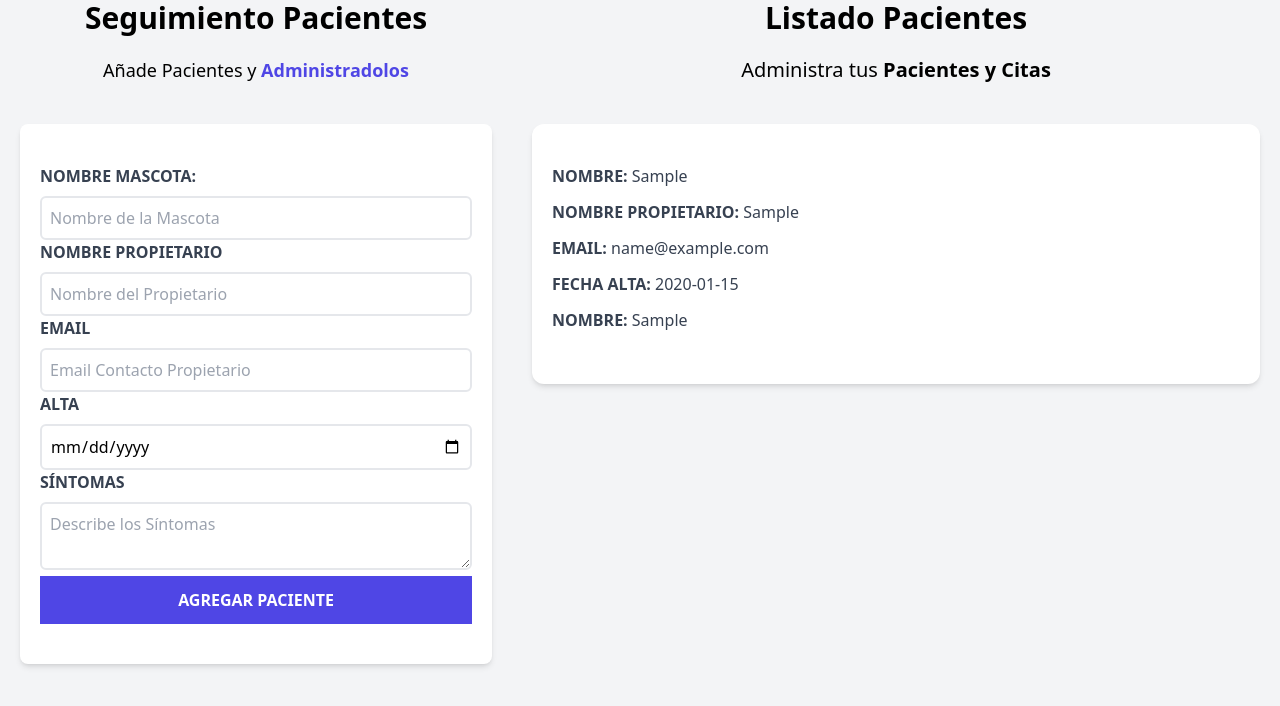
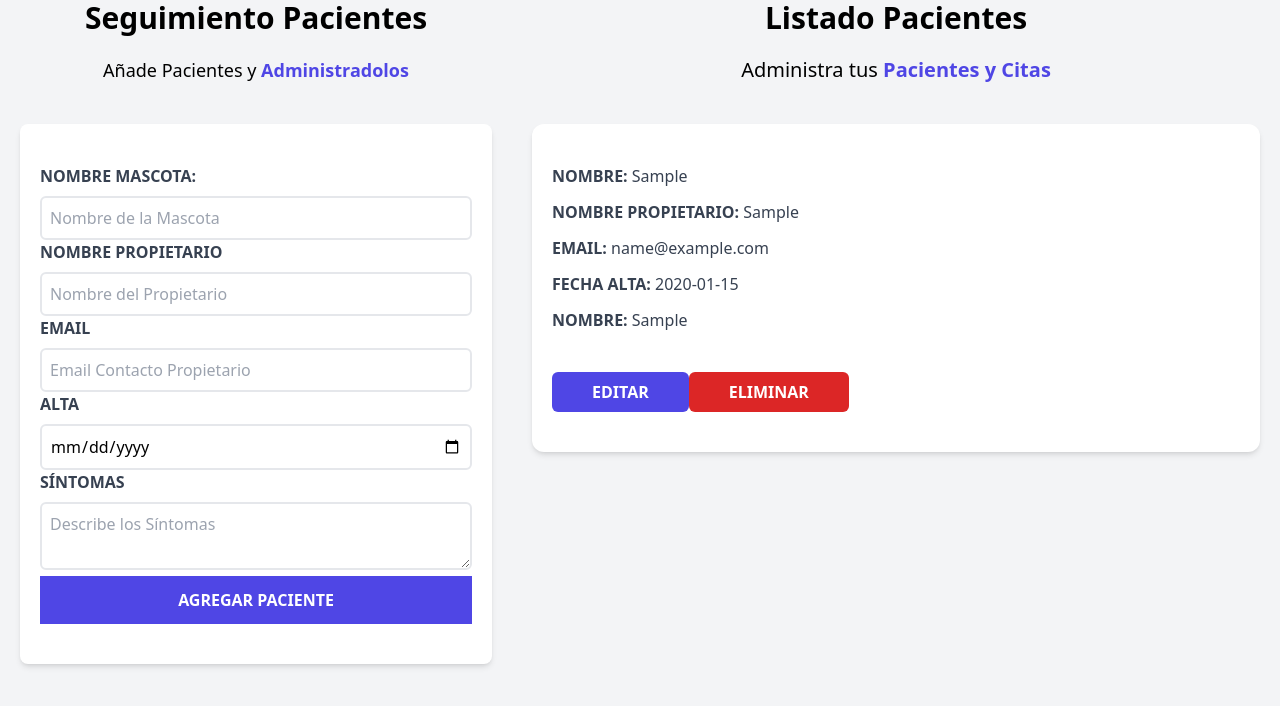
Before and after one commit to anngelicafernanda/citas-react, a React (Vite) app: page / in a window 1280 px wide. Both pictures are taken after typing "Sample", "Sample", "name@example.com", "2020-01-15", "Sample" into the empty fields and a click on the input "Agregar Paciente". Shown: the part 224-930 px from the top of the page. Built offline with nearby package versions, Linux system fonts and the light colour scheme.

Commit message:
Editar paciente

```diff
--- a/src/App.jsx
+++ b/src/App.jsx
@@ -5,6 +5,8 @@ import { useState } from "react"
 
 function App() {
 const [pacientes, setPacientes] = useState([]);
+const [paciente, setPaciente] = useState({});
+
   return (
     <div className="container mx-auto mt-20">
       <Header />
@@ -12,8 +14,16 @@ const [pacientes, setPacientes] = useState([]);
       <Formulario
         pacientes = {pacientes}
         setPacientes={setPacientes}
+        paciente={paciente}
+        setPaciente={setPaciente}
+
       />
-      <ListadoPacientes pacientes={pacientes}/>
+      <ListadoPacientes
+      pacientes={pacientes}
+      setPaciente = {setPaciente}
+
+
+      />
       </div>
     </div>
   )
--- a/src/ListadoPacientes.jsx
+++ b/src/ListadoPacientes.jsx
@@ -1,21 +1,45 @@
 import Paciente from "./components/Paciente"
 
-const ListadoPacientes = ({pacientes}) => {
+
+
+
+const ListadoPacientes = ({ pacientes, setPaciente, paciente }) => {
+
+
+
   return (
     <div className="md:w-1/2 lg:w-3/5 md:h-screen overflow-y-scroll">
+      {pacientes && pacientes.length ? (
+        <>
           <h2 className="font-black text-3xl text-center">Listado Pacientes</h2>
           <p className="text-xl mt-5 mb-10 text-center">
             Administra tus {" "}
-        <span className="text-infdigo-600 font-bold">
+            <span className="text-indigo-600 font-bold">
               Pacientes y Citas
             </span>
           </p>
 
-    {pacientes.map((paciente)=>(
+          {pacientes.map((paciente) => (
             <Paciente
               key={paciente.id}
-       paciente={paciente}/>
+              paciente={paciente}
+              setPaciente = {setPaciente}
+              />
           ))}
+        </>
+      ) : (
+        <>
+          <h2 className="font-black text-3xl text-center">No hay pacientes</h2>
+          <p className="text-xl mt-5 mb-10 text-center">
+           Acomienza agregando pacientes {" "}
+            <span className="text-indigo-600 font-bold">
+              y apareceran en este lugar
+            </span>
+          </p>
+        </>
+      )}
+
+
 
 
     </div>
--- a/src/components/Formulario.jsx
+++ b/src/components/Formulario.jsx
@@ -1,7 +1,7 @@
 import { useState, useEffect } from "react";
 import Error from "./Error"
 
-function Formulario({pacientes, setPacientes}) {
+function Formulario({pacientes, setPacientes, paciente, setPaciente}) {
     const [nombre, setNombre] = useState("");
     const [propietario, setPropietario] = useState("");
     const [email, setEmail] = useState("");
@@ -9,6 +9,17 @@ function Formulario({pacientes, setPacientes}) {
     const [sintomas, setSintomas] = useState("");
 
     const [error, setError] = useState(false)
+
+    useEffect(()=>{
+       if(Object.keys(paciente).length > 0){
+        setNombre(paciente.nombre)
+        setPropietario(paciente.propietario)
+        setEmail(paciente.email)
+        setFecha(paciente.fecha)
+        setSintomas(paciente.sintomas)
+       }
+    }, [paciente])
+
 
     const generarId = () => {
         const random = Math.random().toString(36).substring(2)
@@ -30,8 +41,25 @@ function Formulario({pacientes, setPacientes}) {
 
     const objetoPaciente = {nombre, propietario, email, fecha, sintomas, id:generarId()}
 
-    // console.log(objetoPaciente)
-    setPacientes([...pacientes, objetoPaciente])
+    if (paciente.id) {
+        //Editando registro
+        objetoPaciente.id = paciente.id
+
+
+        const pacientesActualizados = pacientes.map(pacienteState =>
+            pacienteState.id === paciente.id ? objetoPaciente : pacienteState
+        )
+      setPacientes(pacientesActualizados)
+      setPaciente({})
+    } else {
+        //nuevo registro
+        objetoPaciente.id = generarId();
+        setPacientes([...pacientes, objetoPaciente])
+    }
+
+
+
+
 
     //Reiniciar Formulario
 
@@ -76,7 +104,7 @@ function Formulario({pacientes, setPacientes}) {
                     <textarea onChange={(e) => setSintomas(e.target.value)} value={sintomas} placeholder="Describe los Síntomas" name="" id="sintomas" className="border-2 w-full p-2 mt-2 placeholder-gray-400 rounded-md"></textarea>
                 </div>
 
-                <input type="submit" value="Agregar Paciente" className="bg-indigo-600 w-full p-3 text-white uppercase font-bold hover:bg-indigo-700 cursor-pointer transition-colors" />
+                <input type="submit" value={paciente.id ? "Editar Paciente" : "Agregar Paciente"} className="bg-indigo-600 w-full p-3 text-white uppercase font-bold hover:bg-indigo-700 cursor-pointer transition-colors" />
             </form>
 
         </div>
--- a/src/components/Paciente.jsx
+++ b/src/components/Paciente.jsx
@@ -1,5 +1,9 @@
-const Paciente = ({paciente}) => {
+
+
+const Paciente = ({paciente, setPaciente}) => {
   const {nombre, propietario, email, fecha, sintomas} = paciente
+
+
   return (
     <div className="mx-5 my-10 bg-white shadow-md px-5 py-10 rounded-xl">
     <p className="font-bold mb-3 text-gray-700 uppercase">Nombre: {" "}
@@ -21,6 +25,12 @@ const Paciente = ({paciente}) => {
     <p className="font-bold mb-3 text-gray-700 uppercase">Nombre: {" "}
     <span className="font-normal normal-case">{sintomas}</span>
     </p>
+
+    <div className="flex justify mt-10">
+      <button onClick={()=> setPaciente(paciente)} className="py-2 px-10 bg-indigo-600 hover:bg-indigo-700 text-white font-bold uppercase rounded-md" type="button">Editar</button>
+      <button className="py-2 px-10 bg-red-600 hover:bg-red-700 text-white font-bold uppercase rounded-md" type="button">Eliminar</button>
+    </div>
+
 </div>
   )
 }
```
Lines whose indentation alone changed are shown as unchanged.
